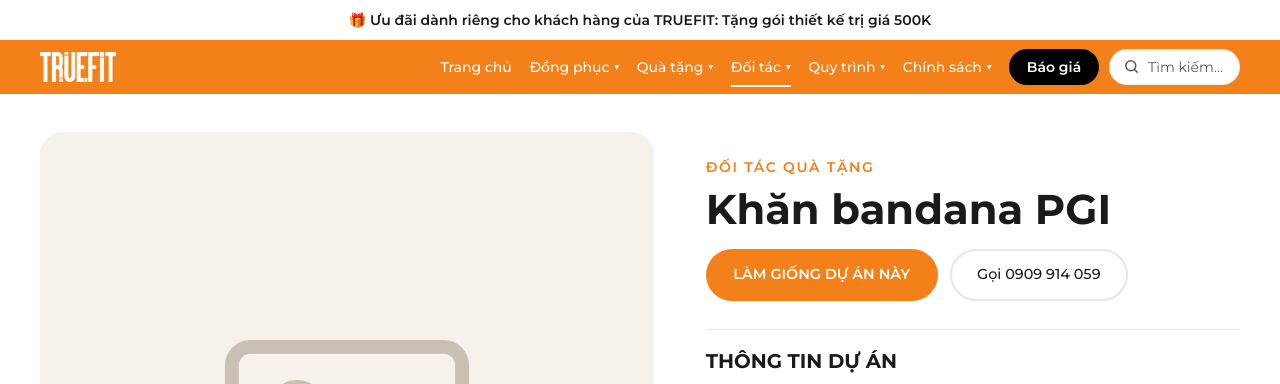
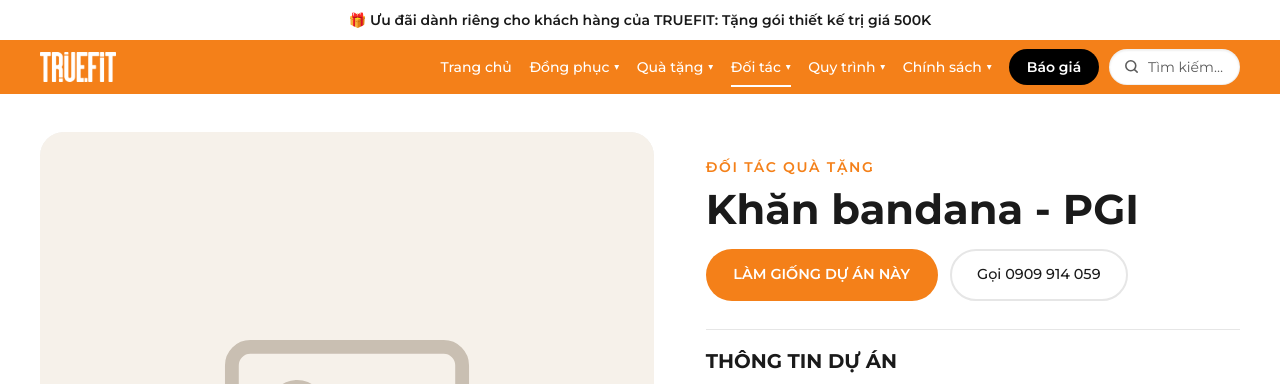
Before and after one commit to bap47/truefit, a Jekyll site: the page built from _khach_hang/qua-tang/pgi.md, in a window 1280 px wide and 900 px high. Shown: the top 384 px of the window. Built offline with Jekyll 4.4.1, drawn with Linux system fonts in a browser that asks for light colours.

Commit message:
Add files via upload

```diff
--- a/_layouts/client.html
+++ b/_layouts/client.html
@@ -14,7 +14,7 @@
     <div class="tf-pd__info">
       <a class="tf-eyebrow rise" href="{{ '/khach-hang/#' | append: qslug | relative_url }}">Đối tác {{ ten_nhom | downcase }}</a>
       {% if page.logo and page.logo != "" %}<p class="tf-pd__logo rise"><img src="{{ page.logo | prepend: site.baseurl }}" alt="Logo {{ page.title }}"></p>{% endif %}
-      <h1 class="rise" style="--d:.08s">{% if page.tieu_de_bai and page.tieu_de_bai != "" %}{{ page.tieu_de_bai }}{% elsif page.nhom == "qua-tang" and page.san_pham and page.san_pham.size > 0 %}{{ page.san_pham | join: " + " }} {{ page.title }}{% else %}{{ page.title }}{% endif %}</h1>
+      <h1 class="rise" style="--d:.08s">{% if page.tieu_de_bai and page.tieu_de_bai != "" %}{{ page.tieu_de_bai }}{% elsif page.nhom == "qua-tang" and page.san_pham and page.san_pham.size > 0 %}{{ page.san_pham | join: " + " }} - {{ page.title }}{% else %}{{ page.title }}{% endif %}</h1>
       {% if page.tom_tat and page.tom_tat != "" %}<p class="tf-pd__lead rise" style="--d:.12s">{{ page.tom_tat }}</p>{% endif %}
       <div class="tf-btns rise" style="--d:.16s">
         <a class="btn" href="#bao-gia-form" data-bao-gia>Làm giống dự án này</a>
```
